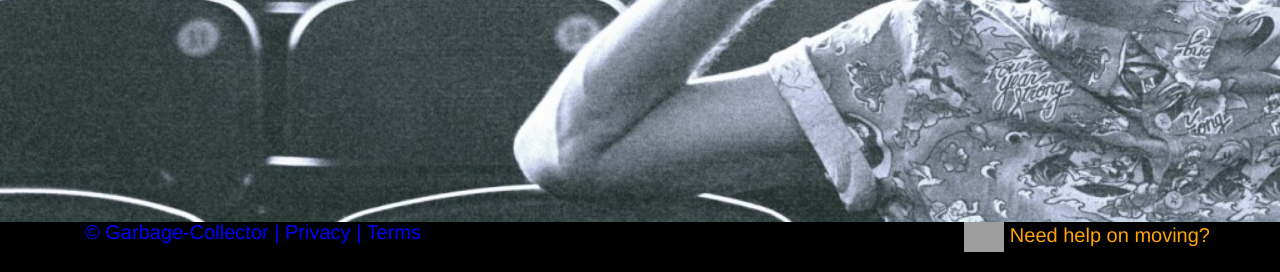
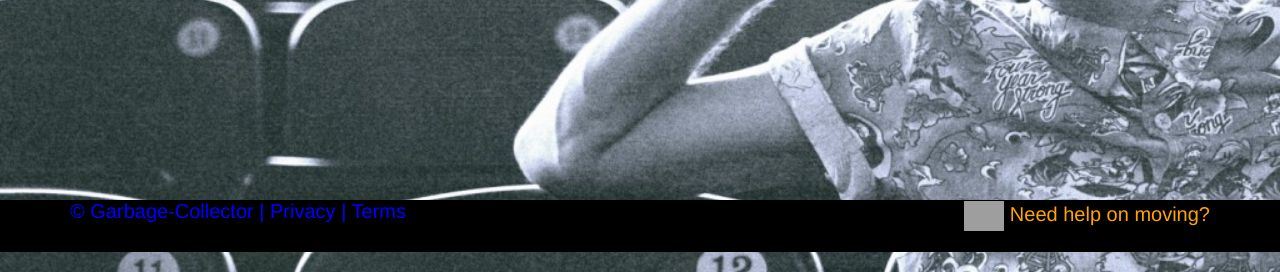
Before and after one commit to seonghwanchoi0203/Garbage-Collector, a Django app: page /contact in a window 1280 px wide. Shown: the part 528-800 px from the top of the page. Run offline with Django 3.2, Linux system fonts and the light colour scheme; parts of the project's set-up code (start-up, migrations or seed data) failed here and were passed over; some libraries are stand-ins or nearby versions; grey boxes are pictures that could not be loaded.

Commit message:
update the style of the footer

```diff
--- a/templates/about.html
+++ b/templates/about.html
@@ -17,8 +17,8 @@
           <p>Garbage Collector</p>
         </div>
       </div>
-      <div id="footer_sub_page">
+      <nav id="footer_sub_page" class="navbar navbar-default navbar-static-top">
         {% include "footer.html" %}
-      </div>
+      </nav>
     </body>
 </html>
--- a/templates/contact.html
+++ b/templates/contact.html
@@ -23,8 +23,8 @@
 
             </div>
         </div>
-        <div id="footer_sub_page">
-            {% include "footer.html" %}
-        </div>
+        <nav id="footer_sub_page" class="navbar navbar-default navbar-static-top">
+          {% include "footer.html" %}
+        </nav>
     </body>
 </html>
--- a/templates/static/bower_components/css/style.css
+++ b/templates/static/bower_components/css/style.css
@@ -32,6 +32,7 @@ body{
   color:grey;
   font-size: 20px;
   bottom:0;
+  border: 1px solid black;
 }
 
 #uhaul_link{
```
Also changed, not shown: db.sqlite3, garbage/migrations/0001_initial.py (deleted), garbage/migrations/0002_auto_20180502_0129.py (deleted), garbage/migrations/0003_auto_20180502_0214.py (deleted), garbage/migrations/__init__.py (deleted), templates/userprof.html (line endings or trailing spaces), userprof/migrations/0001_initial.py (deleted), userprof/migrations/0002_adminuser.py (deleted), userprof/migrations/__init__.py (deleted).
